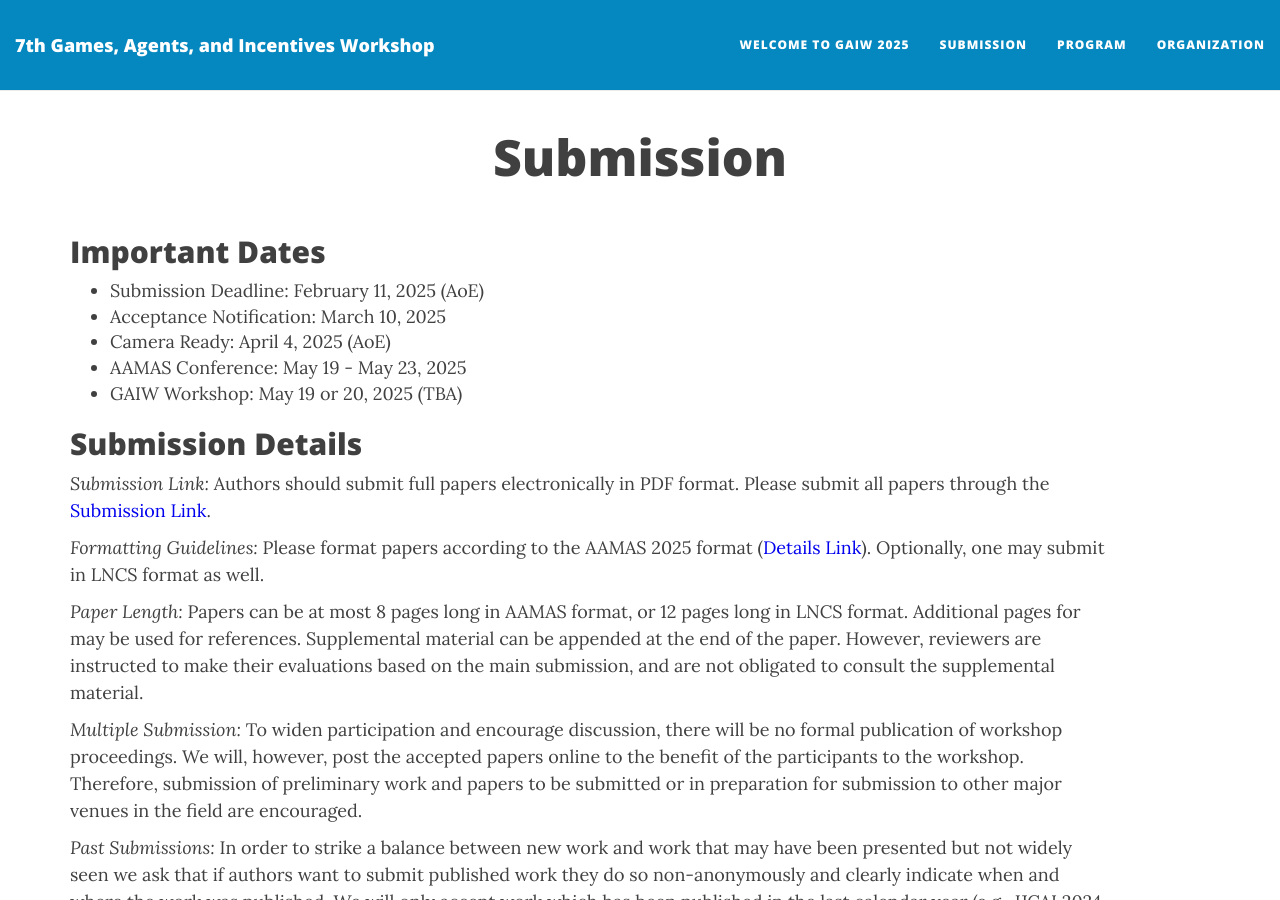
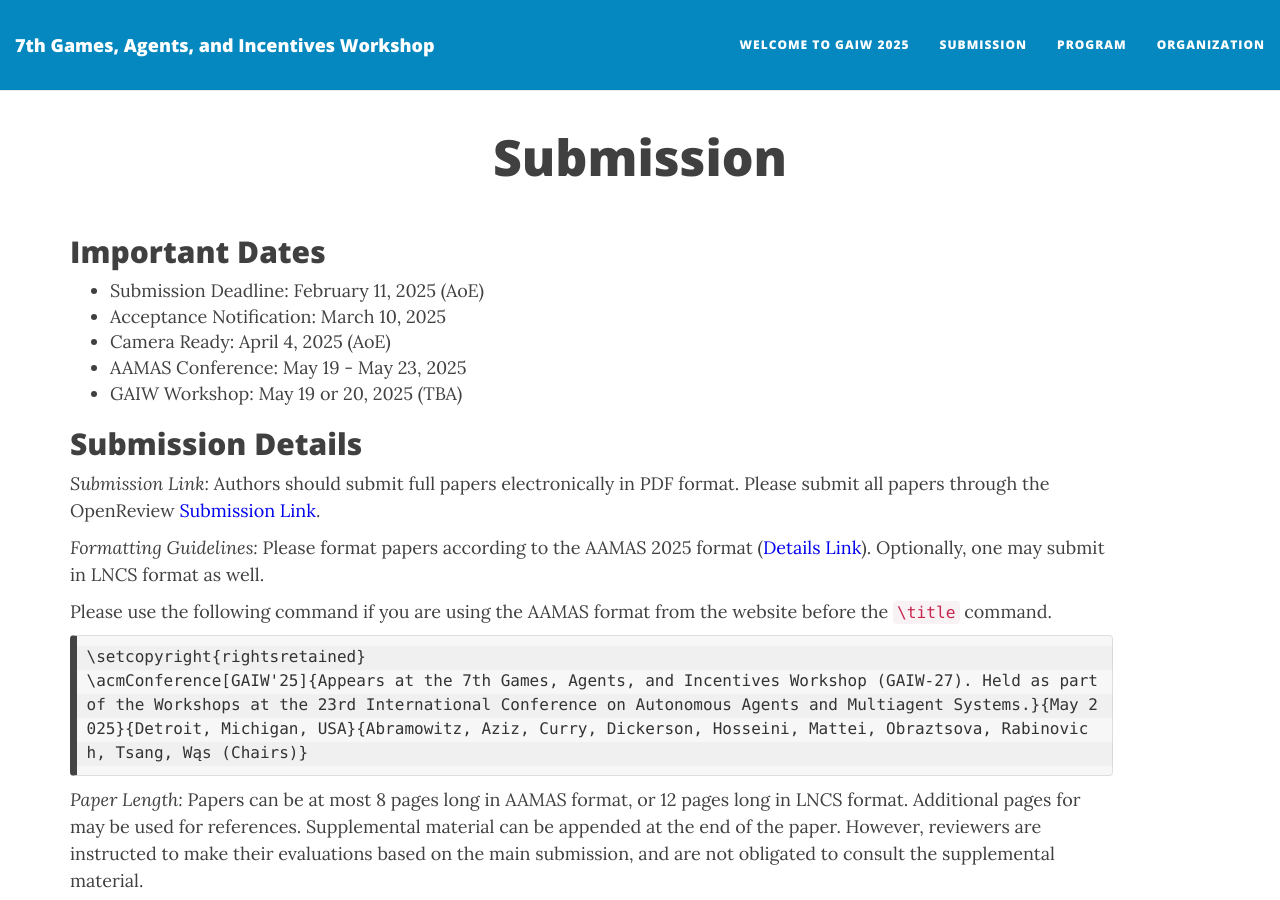
Before and after one commit to PrefLib/gaiw2025, a Jekyll site: the page built from submission.md, in a window 1280 px wide and 900 px high. Built offline with Jekyll 4.4.1, drawn with Linux system fonts in a browser that asks for light colours; nearby versions of some CDN libraries.

Commit message:
Update submission.md
Added submission link and copyright slug

````diff
--- a/submission.md
+++ b/submission.md
@@ -29,20 +29,20 @@ TBD
 Authors should submit full papers electronically in PDF format. [CMT Submission Link](https://cmt3.research.microsoft.com/GAIW2025)
 -->
 
-<!--
+
+
+
+## Submission Details
+*Submission Link:* Authors should submit full papers electronically in PDF format. Please submit all papers through the OpenReview [Submission Link](https://openreview.net/group?id=ifaamas.org/AAMAS/2025/Workshop/GAIW#tab-your-consoles).
+
+*Formatting Guidelines:* Please format papers according to the AAMAS 2025 format ([Details Link](https://aamas2025.org/index.php/conference/calls/submission-instructions-main-technical-track/)). Optionally, one may submit in LNCS format as well.
+
 Please use the following command if you are using the AAMAS format from the website before the `\title` command.
 
 ```
 \setcopyright{rightsretained}
-\acmConference[GAIW'24]{Appears at the 6th Games, Agents, and Incentives Workshop (GAIW-24). Held as part of the Workshops at the 22st International Conference on Autonomous Agents and Multiagent Systems.}{May 2024}{Auckland, New Zealand}{Abramowitz, Aziz, Dickerson, Hosseini, Mattei, Obraztsova, Rabinovich, Tsang, Wąs (Chairs)}
+\acmConference[GAIW'25]{Appears at the 7th Games, Agents, and Incentives Workshop (GAIW-27). Held as part of the Workshops at the 23rd International Conference on Autonomous Agents and Multiagent Systems.}{May 2025}{Detroit, Michigan, USA}{Abramowitz, Aziz, Curry, Dickerson, Hosseini, Mattei, Obraztsova, Rabinovich, Tsang, Wąs (Chairs)}
 ```
--->
-
-
-## Submission Details
-*Submission Link:* Authors should submit full papers electronically in PDF format. Please submit all papers through the [Submission Link](https://openreview.net/group?id=ifaamas.org/AAMAS/2025/Workshop/GAIW#tab-your-consoles).
-
-*Formatting Guidelines:* Please format papers according to the AAMAS 2025 format ([Details Link](https://aamas2025.org/index.php/conference/calls/submission-instructions-main-technical-track/)). Optionally, one may submit in LNCS format as well.
 
 *Paper Length:* Papers can be at most 8 pages long in AAMAS format, or 12 pages long in LNCS format. Additional pages for may be used for references. Supplemental material can be appended at the end of the paper. However, reviewers are instructed to make their evaluations based on the main submission, and are not obligated to consult the supplemental material.
 
````
